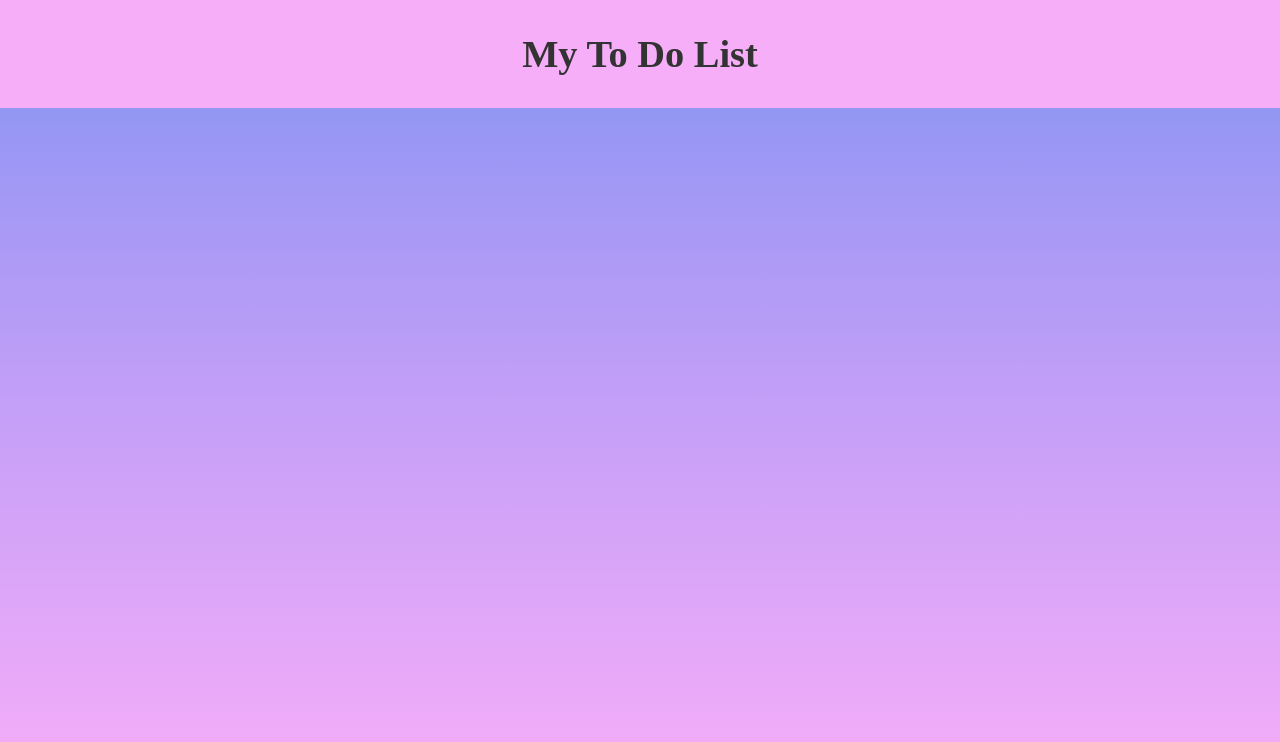
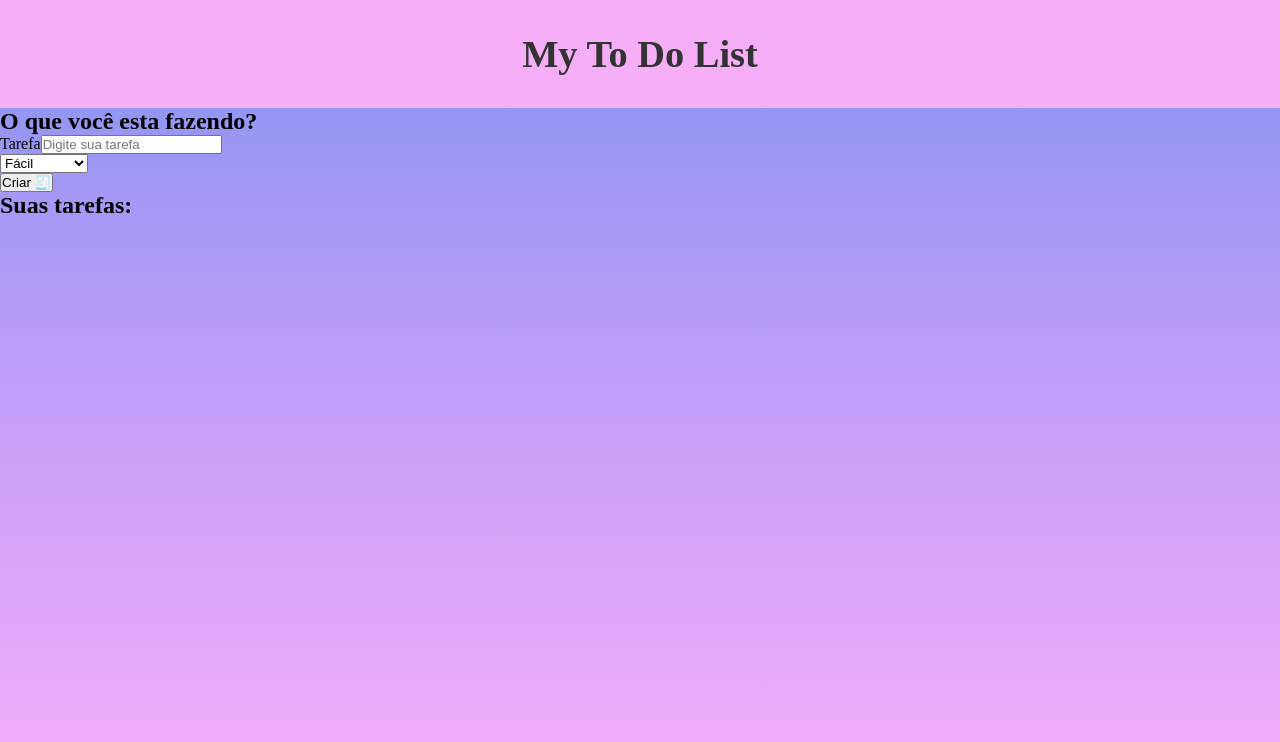
Before and after one commit to Soaressluiss/-my-todo-list, a React (Vite) app: page / in a window 1280 px wide. Shown: the top 742 px of the page. Built offline with nearby package versions, Linux system fonts and the light colour scheme; a web font is replaced by a local one.

Commit message:
feat: created the TaskForm component

```diff
--- a/src/App.tsx
+++ b/src/App.tsx
@@ -1,10 +1,22 @@
 import "./App.scss";
+import TaskForm from "./components/TaskForm/TaskForm";
+import TaskList from "./components/TaskList/TaskList";
 import Header from "./components/header/Header";
 
 function App() {
     return (
         <>
             <Header />
+            <main>
+                <div>
+                    <h2>O que você esta fazendo?</h2>
+                    <TaskForm btnText="Criar 🧾" />
+                </div>
+                <div>
+                    <h2>Suas tarefas:</h2>
+                    <TaskList />
+                </div>
+            </main>
         </>
     );
 }
--- /dev/null
+++ b/src/components/TaskForm/TaskForm.tsx
@@ -0,0 +1,19 @@
+import Input from "../input/Input";
+import Select from "../select/Select";
+interface ITaskFormTypes {
+    btnText: string;
+}
+const TaskForm = ({ btnText }: ITaskFormTypes): JSX.Element => {
+    return (
+        <form>
+            <div>
+                <Input />
+            </div>
+            <div>
+                <Select options={["Fácil", "Medio", "Difícil"]} />
+            </div>
+            <input type="submit" value={btnText} />
+        </form>
+    );
+};
+export default TaskForm;
--- /dev/null
+++ b/src/components/TaskList/TaskList.tsx
@@ -0,0 +1,10 @@
+
+const TaskList = () => {
+  return (
+    <div>
+
+    </div>
+  )
+}
+
+export default TaskList
--- /dev/null
+++ b/src/components/input/Input.tsx
@@ -0,0 +1,15 @@
+const Input = (): JSX.Element => {
+    return (
+        <>
+            <label htmlFor="title"> Tarefa</label>
+            <input
+                type="text"
+                name="title"
+                id="title"
+                placeholder="Digite sua tarefa"
+            />
+        </>
+    );
+};
+
+export default Input;
--- /dev/null
+++ b/src/components/select/Select.tsx
@@ -0,0 +1,25 @@
+interface ISelectTypes {
+    options: string[];
+}
+
+const Select = ({ options }: ISelectTypes): JSX.Element => {
+    return (
+        <>
+            <label>
+                <select>
+                    Difficulty
+                    <option disabled value="">
+                        Dificuldade
+                    </option>
+                    {options.map((item, id) => (
+                        <option key={id} value={item}>
+                            {item}
+                        </option>
+                    ))}
+                </select>
+            </label>
+        </>
+    );
+};
+
+export default Select;
```
